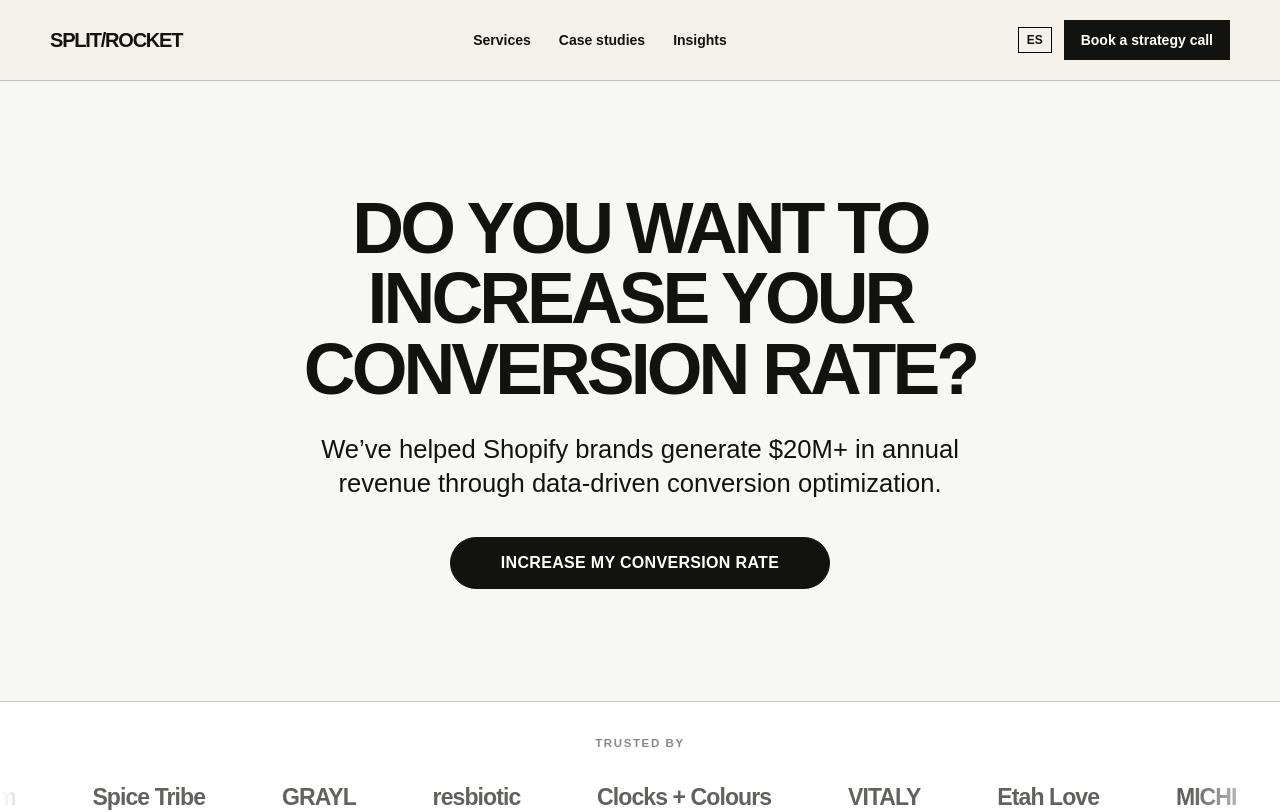
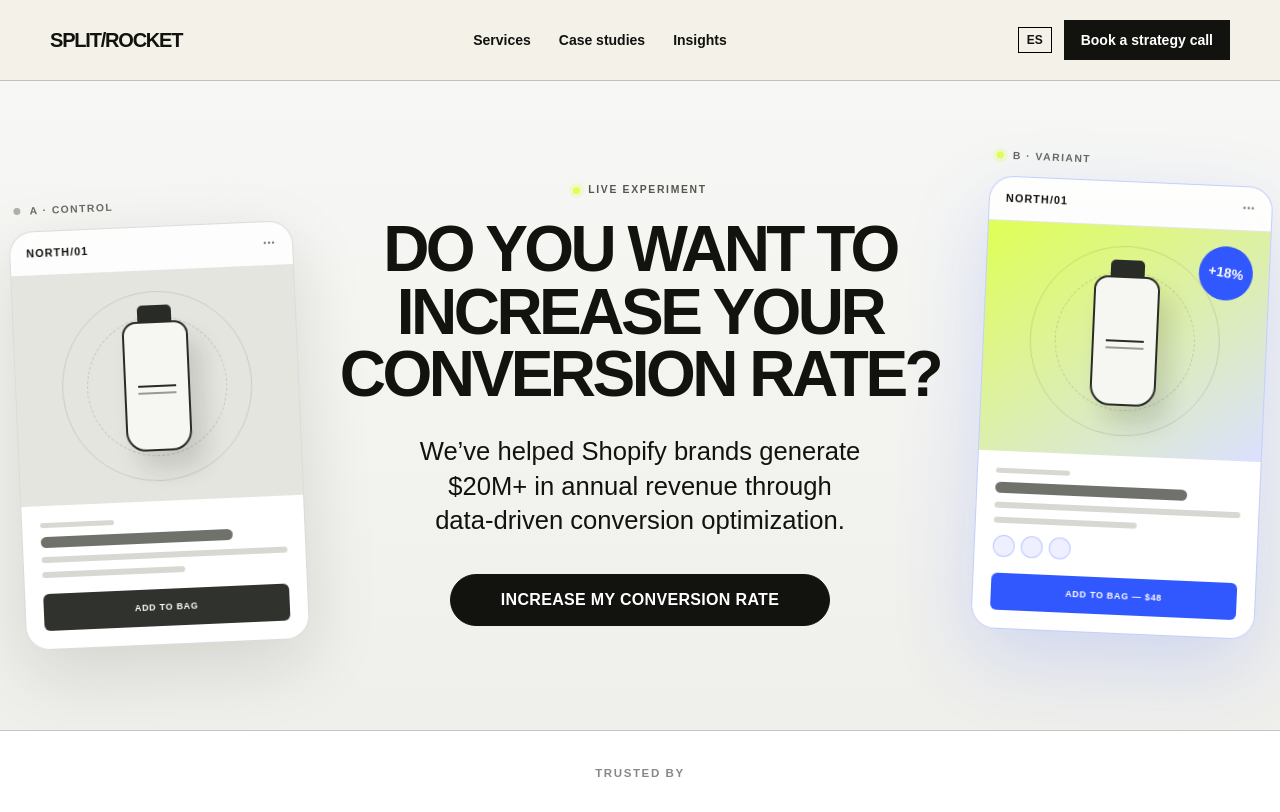
Before and after one commit to dexterdasilva/split-rocket, a Next.js app: page /en in a window 1280 px wide. Shown: the top 812 px of the page. Built offline with nearby package versions, Linux system fonts and the light colour scheme; no server answers.

Commit message:
Frame hero with CRO experiment visual

```diff
--- a/app/[locale]/page.tsx
+++ b/app/[locale]/page.tsx
@@ -7,10 +7,11 @@ import { TrackedLink } from "@/components/site";
 
 export async function generateMetadata({ params }: { params: Promise<{ locale:string }> }) { const { locale } = await params; if (!isLocale(locale)) return {}; const c=siteCopy[locale]; return localizedMetadata(locale,"",c.hero.title,c.hero.body); }
 const clientNames = ["Bésame Cosmetics", "Bushbalm", "Spice Tribe", "GRAYL", "resbiotic", "Clocks + Colours", "VITALY", "Etah Love", "MICHI", "Cienfuegos", "Voncelle"];
+function ExperimentPanel({ variant }: { variant?: boolean }) { return <div className={`experiment-panel ${variant ? "is-variant" : "is-control"}`} aria-hidden="true"><div className="experiment-label"><span className="experiment-dot" />{variant ? "B · VARIANT" : "A · CONTROL"}</div><div className="store-window"><div className="store-top"><span className="store-logo">NORTH/01</span><span>•••</span></div><div className="product-visual"><div className="product-orbit" /><div className="product-bottle"><span /></div>{variant && <div className="lift-badge">+18%</div>}</div><div className="product-info"><span className="micro-line short"/><span className="micro-line title"/><span className="micro-line"/><span className="micro-line medium"/>{variant && <div className="benefit-row"><i/><i/><i/></div>}<div className="mock-button">{variant ? "ADD TO BAG — $48" : "ADD TO BAG"}</div></div></div></div> }
 export default async function Home({ params }: { params:Promise<{locale:string}> }) {
   const { locale }=await params; if(!isLocale(locale)) notFound(); const c=siteCopy[locale], l=labels[locale];
   return <>
-    <section className="hero-simple border-b border-black/20"><div className="wrap flex flex-col items-center text-center"><h1 className="hero-title max-w-4xl">{c.hero.title}</h1><p className="hero-copy mt-7 max-w-3xl">{c.hero.body}</p><TrackedLink className="button hero-button mt-9" href={`/${locale}/contact`}>{c.hero.cta}</TrackedLink></div></section>
+    <section className="hero-simple border-b border-black/20"><div className="hero-stage"><ExperimentPanel/><div className="hero-message flex flex-col items-center text-center"><div className="experiment-status"><span /> LIVE EXPERIMENT</div><h1 className="hero-title max-w-4xl">{c.hero.title}</h1><p className="hero-copy mt-7 max-w-3xl">{c.hero.body}</p><TrackedLink className="button hero-button mt-9" href={`/${locale}/contact`}>{c.hero.cta}</TrackedLink></div><ExperimentPanel variant/></div></section>
     <section className="logo-cloud" aria-label={locale === "en" ? "Brands that trust Split Rocket" : "Marcas que confían en Split Rocket"}><p className="eyebrow logo-cloud-label">{locale === "en" ? "Trusted by" : "Marcas que confían en nosotros"}</p><div className="logo-marquee"><div className="logo-track">{[0,1].map(group=><div className="logo-group" aria-hidden={group === 1} key={group}>{clientNames.map(name=><span className="client-wordmark" key={name}>{name}</span>)}</div>)}</div></div></section>
     <div className="bg-[#dfff55] py-4 border-b border-black"><p className="wrap eyebrow text-center">{c.proof}</p></div>
     <section className="py-24"><div className="wrap"><p className="eyebrow mb-5">01 / {l.services}</p><h2 className="headline max-w-3xl">{c.servicesTitle}</h2><div className="grid md:grid-cols-3 mt-14">{services[locale].map((s,i)=><Link key={s.slug} href={`/${locale}/services/${s.slug}`} className="card"><span className="eyebrow opacity-50">0{i+1}</span><h3 className="text-3xl font-black tracking-tight mt-10">{s.name}</h3><p className="mt-4 leading-relaxed">{s.short}</p><p className="eyebrow mt-10 text-[#3157ff]">{s.eligibility}</p></Link>)}</div></div></section>
--- a/app/globals.css
+++ b/app/globals.css
@@ -10,11 +10,40 @@ button,input,select,textarea { font:inherit; }
 .eyebrow { font-size:.72rem; font-weight:800; letter-spacing:.14em; text-transform:uppercase; }
 .display { font-size:clamp(3.4rem, 8.5vw, 8rem); line-height:.85; letter-spacing:-.075em; font-weight:800; }
 .headline { font-size:clamp(2.4rem, 5vw, 5rem); line-height:.95; letter-spacing:-.055em; font-weight:800; }
-.hero-simple { min-height:620px; display:flex; align-items:center; padding:7rem 0; background:#f7f7f5; }
-.hero-title { font-size:clamp(3rem,5.6vw,5.75rem); line-height:.98; letter-spacing:-.055em; font-weight:900; text-transform:uppercase; text-wrap:balance; }
+.hero-simple { min-height:650px; display:flex; align-items:center; padding:4.5rem 0; overflow:hidden; background:linear-gradient(180deg,#f7f7f5 0%,#efefeb 100%); }
+.hero-stage { width:min(1540px,calc(100% - 32px)); margin-inline:auto; display:grid; grid-template-columns:minmax(220px,300px) minmax(540px,760px) minmax(220px,300px); justify-content:center; align-items:center; gap:clamp(1.5rem,3vw,4rem); }
+.hero-message { position:relative; z-index:2; }
+.hero-title { font-size:clamp(3rem,5vw,5.35rem); line-height:.98; letter-spacing:-.055em; font-weight:900; text-transform:uppercase; text-wrap:balance; }
 .hero-copy { font-size:clamp(1.2rem,2vw,1.7rem); line-height:1.35; text-wrap:balance; }
 .hero-button { min-width:min(100%,380px); min-height:58px; border-radius:999px; background:var(--blue); border-color:var(--blue); text-transform:uppercase; letter-spacing:.02em; }
 .hero-button:hover { background:var(--ink); border-color:var(--ink); }
+.experiment-status { display:flex; align-items:center; gap:.5rem; margin-bottom:1.4rem; color:#555750; font-size:.65rem; line-height:1; letter-spacing:.16em; font-weight:800; }
+.experiment-status span,.experiment-dot { width:7px; height:7px; border-radius:50%; background:var(--acid); box-shadow:0 0 0 4px rgba(223,255,85,.22); }
+.experiment-panel { position:relative; transform:rotate(-2.5deg) translateY(16px); }
+.experiment-panel.is-variant { transform:rotate(2.5deg) translateY(-12px); }
+.experiment-label { display:flex; align-items:center; gap:.55rem; margin:0 0 .75rem .4rem; color:#686b64; font-size:.65rem; font-weight:800; letter-spacing:.14em; }
+.is-control .experiment-dot { background:#aeb2aa; box-shadow:none; }
+.store-window { overflow:hidden; border:1px solid rgba(18,19,15,.14); border-radius:24px; background:rgba(255,255,255,.8); box-shadow:0 24px 70px rgba(20,25,18,.13); backdrop-filter:blur(12px); }
+.is-variant .store-window { border-color:rgba(49,87,255,.28); box-shadow:0 28px 80px rgba(49,87,255,.17); }
+.store-top { height:44px; padding:0 1rem; display:flex; align-items:center; justify-content:space-between; border-bottom:1px solid rgba(18,19,15,.1); color:#7c7e77; font-size:.55rem; letter-spacing:.12em; }
+.store-logo { color:var(--ink); font-size:.68rem; font-weight:900; }
+.product-visual { height:230px; position:relative; display:grid; place-items:center; overflow:hidden; background:#e4e5df; }
+.is-variant .product-visual { background:linear-gradient(145deg,#dfff55 0%,#dbe0ff 100%); }
+.product-orbit { position:absolute; width:190px; height:190px; border:1px solid rgba(18,19,15,.12); border-radius:50%; }
+.product-orbit::after { content:""; position:absolute; inset:24px; border:1px dashed rgba(18,19,15,.15); border-radius:50%; }
+.product-bottle { position:relative; width:66px; height:130px; border:2px solid #292b26; border-radius:14px 14px 20px 20px; background:#f6f6f2; box-shadow:12px 18px 24px rgba(18,19,15,.14); }
+.product-bottle::before { content:""; position:absolute; width:34px; height:18px; left:14px; top:-18px; border:2px solid #292b26; background:#292b26; border-radius:5px 5px 0 0; }
+.product-bottle span { position:absolute; width:38px; height:2px; left:12px; top:62px; background:#292b26; box-shadow:0 7px 0 rgba(41,43,38,.45); }
+.lift-badge { position:absolute; top:16px; right:16px; display:grid; place-items:center; width:54px; height:54px; border-radius:50%; background:var(--blue); color:white; font-size:.85rem; font-weight:900; transform:rotate(7deg); }
+.product-info { padding:1.1rem; background:rgba(255,255,255,.9); }
+.micro-line { display:block; width:100%; height:6px; margin-top:.55rem; border-radius:20px; background:#d7d8d2; }
+.micro-line.short { width:30%; height:5px; margin-top:0; }
+.micro-line.title { width:78%; height:11px; background:#6f716b; }
+.micro-line.medium { width:58%; }
+.benefit-row { display:flex; gap:6px; margin-top:12px; }
+.benefit-row i { width:22px; height:22px; border:1px solid rgba(49,87,255,.25); border-radius:50%; background:#eef0ff; }
+.mock-button { margin-top:16px; padding:.75rem .35rem; border-radius:6px; background:#30322d; color:white; font-size:.56rem; font-weight:900; letter-spacing:.08em; text-align:center; }
+.is-variant .mock-button { background:var(--blue); }
 .logo-cloud { padding:2.1rem 0 2.4rem; overflow:hidden; background:white; border-bottom:1px solid var(--ink); }
 .logo-cloud-label { text-align:center; margin-bottom:1.7rem; opacity:.5; }
 .logo-marquee { display:flex; overflow:hidden; mask-image:linear-gradient(90deg,transparent,#000 7%,#000 93%,transparent); }
@@ -37,4 +66,5 @@ button,input,select,textarea { font:inherit; }
 .field input,.field select,.field textarea { width:100%; border:1px solid var(--ink); background:white; padding:.85rem; border-radius:0; }
 .field input:focus,.field select:focus,.field textarea:focus { outline:3px solid var(--acid); outline-offset:1px; }
 @media (prefers-reduced-motion: reduce) { *,*::before,*::after { scroll-behavior:auto!important; transition:none!important; animation:none!important; } .logo-marquee { overflow-x:auto; mask-image:none; } .logo-group[aria-hidden="true"] { display:none; } }
+@media (max-width:1100px) { .hero-stage { grid-template-columns:1fr; width:min(820px,calc(100% - 40px)); } .experiment-panel { display:none; } }
 @media (max-width:700px) { .wrap { width:min(100% - 24px,1180px); } .display { font-size:3.5rem; } }
```
